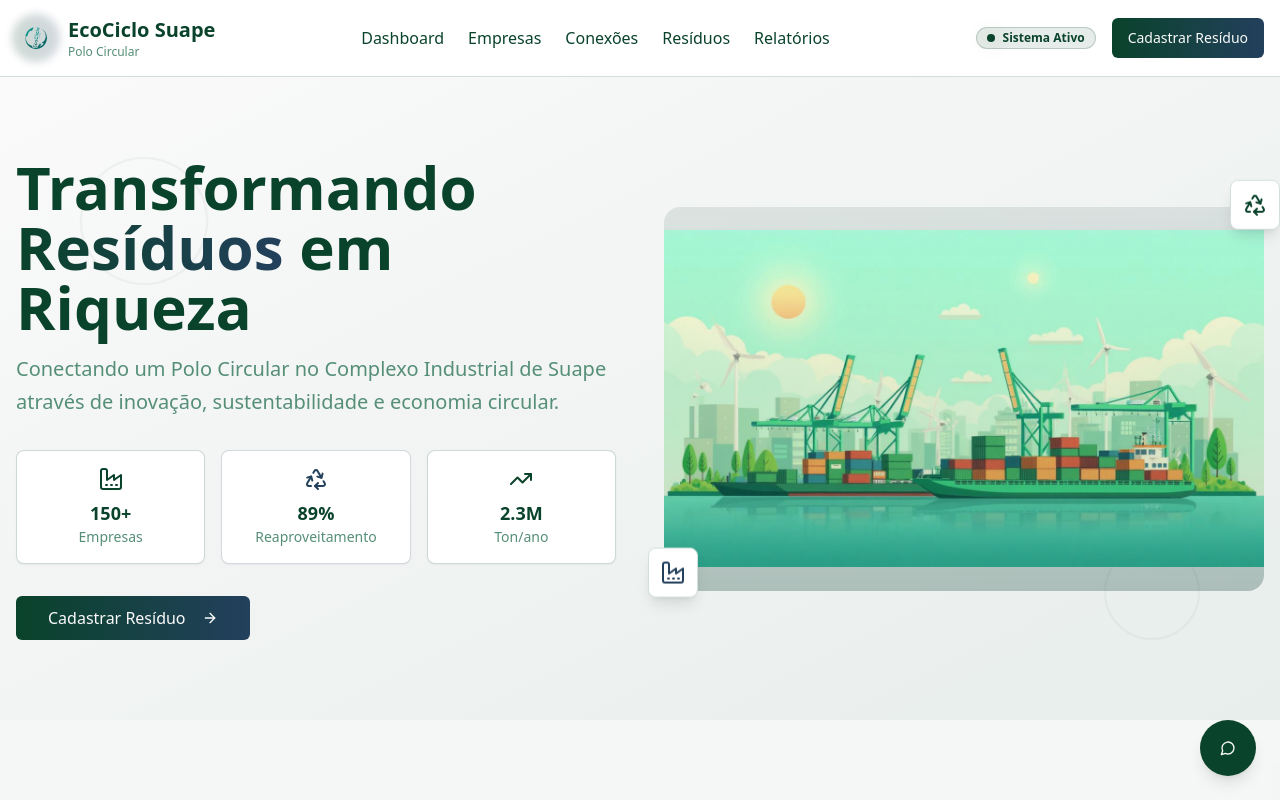
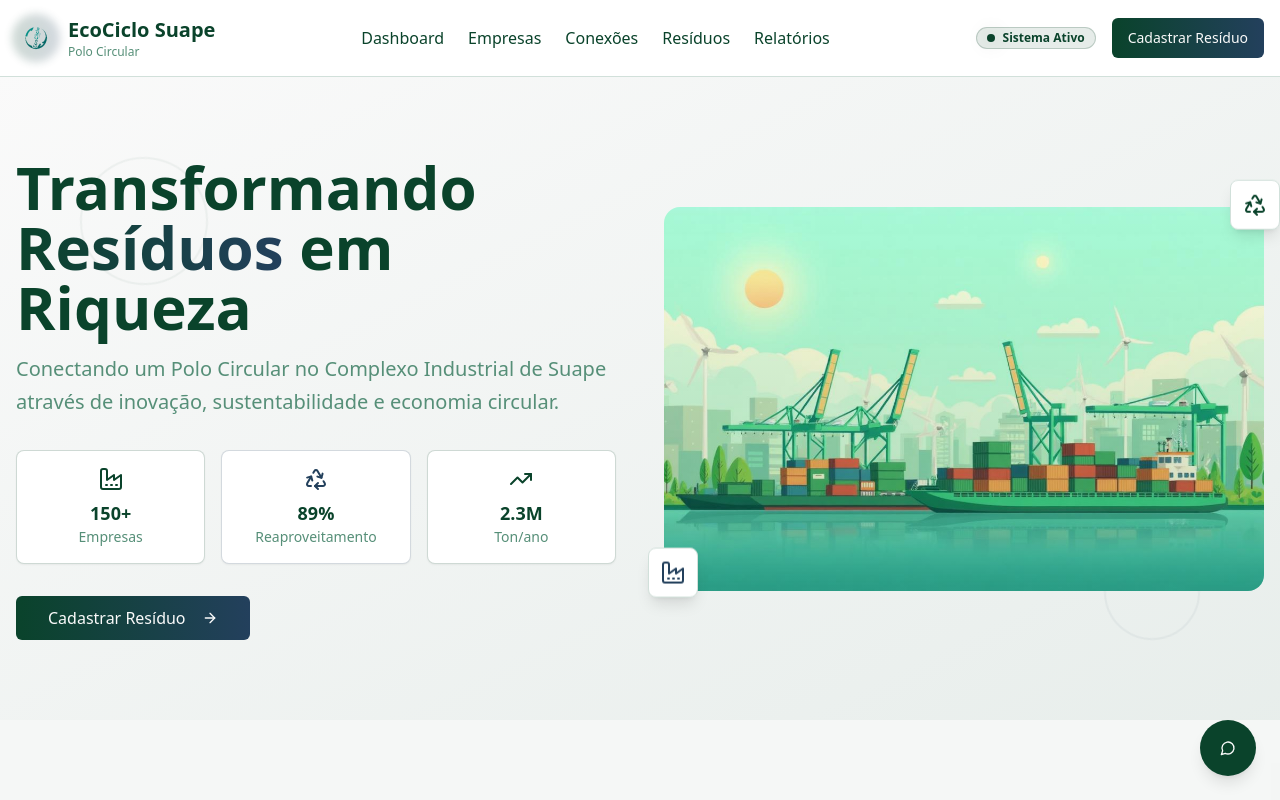
Before and after one commit to darussiak/suape-eco-flow, a React (Vite) app: page / in a window 1280 px wide. Shown: the top 800 px of the page. Built offline with nearby package versions, Linux system fonts and the light colour scheme.

Commit message:
Update hero image
Update the hero image in `src/components/HeroSection.tsx` with the provided image.

```diff
--- a/src/components/HeroSection.tsx
+++ b/src/components/HeroSection.tsx
@@ -70,7 +70,7 @@ const HeroSection = () => {
               <img
                 src={heroBanner}
                 alt="Porto de Suape - Economia Circular"
-                className="w-full h-96 object-contain bg-gradient-to-br from-eco-green/10 to-eco-blue/10"
+                className="w-full h-96 object-cover"
               />
               <div className="absolute inset-0 bg-gradient-to-t from-eco-green/20 to-transparent"></div>
             </div>
```
